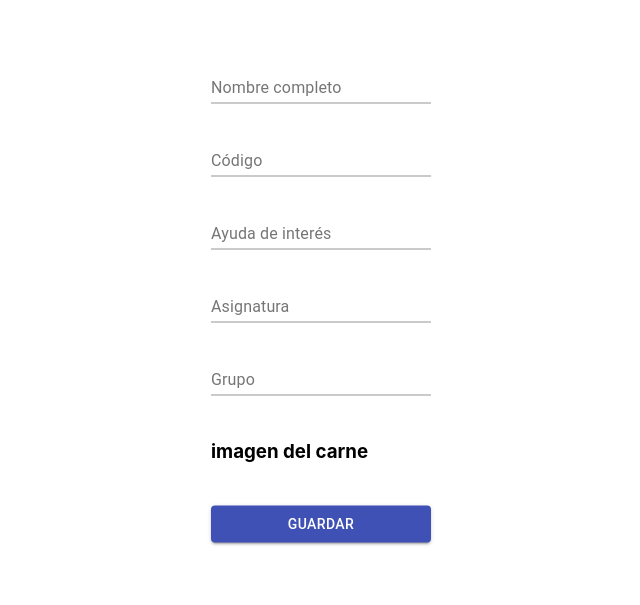
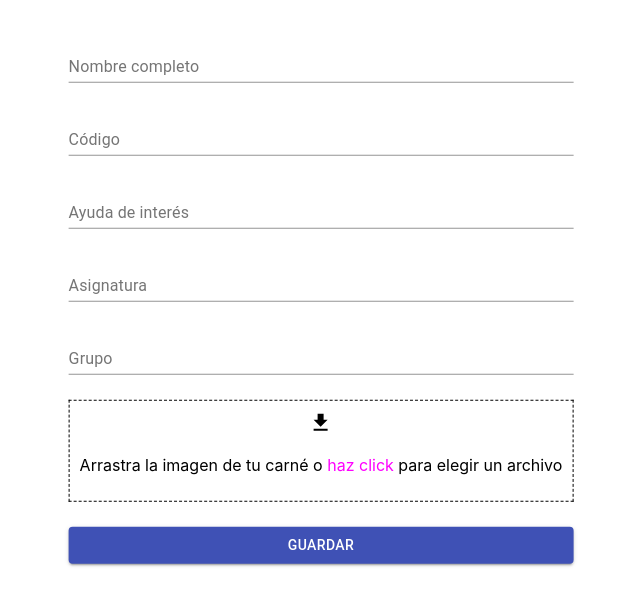
Before and after one commit to afcajamarcar/simple-form, a React (Create React App) app: page / in a window 1280 px wide. Shown: the part 101-706 px from the top of the page, without its empty margins (319-959 px from the left). Built offline with nearby package versions, Linux system fonts and the light colour scheme.

Commit message:
added drag-n-drop component

```diff
--- a/package.json
+++ b/package.json
@@ -11,6 +11,7 @@
     "node-sass": "^4.14.1",
     "react": "^16.13.1",
     "react-dom": "^16.13.1",
+    "react-dropzone": "^11.2.0",
     "react-scripts": "3.4.3"
   },
   "scripts": {
--- a/src/App.js
+++ b/src/App.js
@@ -1,6 +1,8 @@
 import './styles/App.scss';
-import React, { useState } from 'react';
+import React, { useState, useCallback } from 'react';
+import { useDropzone } from 'react-dropzone'
 import { FormControl, FormGroup, InputLabel, Input, Button } from '@material-ui/core';
+import GetAppIcon from '@material-ui/icons/GetApp';
 
 function App() {
   console.log('rendering...');
@@ -10,8 +12,10 @@ function App() {
     help: '',
     assignment: '',
     course: '',
-    image: ''
+    image: { encoded: '', name: '' }
   });
+
+  let [doesDragHaveFiles, setDoesDragHaveFiles] = useState(false);
 
   const handleChange = e => {
     setStudentInfo({
@@ -20,32 +24,79 @@ function App() {
     });
   };
 
+  console.log(studentInfo)
+
+
+  const onDrop = useCallback(image => {
+    console.log('drop received');
+    console.log(image);
+
+    const myBlob = new Blob(image, { type: image[0].type });
+
+    const reader = new FileReader();
+
+    reader.readAsDataURL(myBlob);
+
+    if (!doesDragHaveFiles) {
+      console.log('drag mark as occupied');
+      setDoesDragHaveFiles(true)
+    };
+
+    reader.addEventListener('load', () => {
+      setStudentInfo({
+        ...studentInfo,
+        image: { encoded: reader.result, name: image[0].name }
+      });
+    }, false);
+  }, [studentInfo, doesDragHaveFiles]);
+
+
+  const { getRootProps, getInputProps } = useDropzone({ onDrop });
+
   return (
     <div className="App">
       <FormGroup>
         <FormControl className="justify">
           <InputLabel htmlFor="student-name" >Nombre completo</InputLabel>
-          <Input type="text" name="name" id="student-name" onChange={e => handleChange(e)}/>
+          <Input type="text" name="name" id="student-name" onChange={e => handleChange(e)} />
         </FormControl>
         <FormControl className="justify">
           <InputLabel htmlFor="student-code" >Código</InputLabel>
-          <Input type="text" name="code" id="student-code" onChange={e => handleChange(e)}/>
+          <Input type="text" name="code" id="student-code" onChange={e => handleChange(e)} />
         </FormControl>
         <FormControl className="justify">
           <InputLabel htmlFor="student-help" >Ayuda de interés</InputLabel>
-          <Input type="text" id="student-help" name="help" onChange={e => handleChange(e)}/>
+          <Input type="text" id="student-help" name="help" onChange={e => handleChange(e)} />
         </FormControl>
         <FormControl className="justify">
           <InputLabel htmlFor="student-assignment" >Asignatura</InputLabel>
-          <Input type="text" id="student-assignment" name="assignment" onChange={e => handleChange(e)}/>
+          <Input type="text" id="student-assignment" name="assignment" onChange={e => handleChange(e)} />
         </FormControl>
         <FormControl className="justify">
           <InputLabel htmlFor="student-course" >Grupo</InputLabel>
-          <Input type="text" id="student-course" name="course" onChange={e => handleChange(e)}/>
+          <Input type="text" id="student-course" name="course" onChange={e => handleChange(e)} />
         </FormControl>
-        {/* TODO implement image loader */}
         <FormControl className="justify">
-          <h3>imagen del carne</h3>
+          {!doesDragHaveFiles ?
+            <div {...getRootProps()} className="clean-drag-n-drop">
+              <input {...getInputProps()} />
+              <GetAppIcon />
+              <p>Arrastra la imagen de tu carné o <span className="click-here">haz click</span> para elegir un archivo</p>
+            </div> :
+            <div className="drag-n-drop">
+              <p>
+                Imagen seleccionada
+                <br/>
+                <br/>
+                <div className="image-name-container">
+                  <span className="image-name">
+                    {studentInfo.image.name}
+                  </span>
+                </div>
+              </p>
+              <img src={studentInfo.image.encoded} alt={studentInfo.image.name} />
+            </div>}
+
         </FormControl>
         <Button variant="contained" color="primary">Guardar</Button>
       </FormGroup>
--- a/src/styles/App.scss
+++ b/src/styles/App.scss
@@ -1,9 +1,52 @@
+// Variables
+$simple-form-magenta: magenta;
+
+// Style definitions
 .App {
+    // best way to center content in middle of screen
     position: absolute;
     top: 50%;
     left: 50%;
     transform: translate(-50%, -50%);
+
     .justify {
         margin-bottom: 25px;
     }
+
+    .clean-drag-n-drop {
+        display: inline;
+        text-align: center;
+        border: dashed;
+        border-width: thin;
+        padding: 10px;
+
+        .click-here {
+            color: $simple-form-magenta;
+        }
+    }
+
+    .drag-n-drop {
+        display: flex;
+        border: dashed;
+        border-width: thin;
+        padding: 10px;
+
+        p, img {
+            width: 50%;
+            height: 50%;
+            margin: auto;
+            word-wrap: anywhere;
+            cursor: pointer;
+        }
+
+        .click-here {
+            color: $simple-form-magenta;
+        }
+
+        .image-name {
+            text-align: center;
+            margin: auto;
+            color: $simple-form-magenta;
+        }
+    }
 }
```
Also changed, not shown: 1 other file (tests, documents, lock files or other folders).
